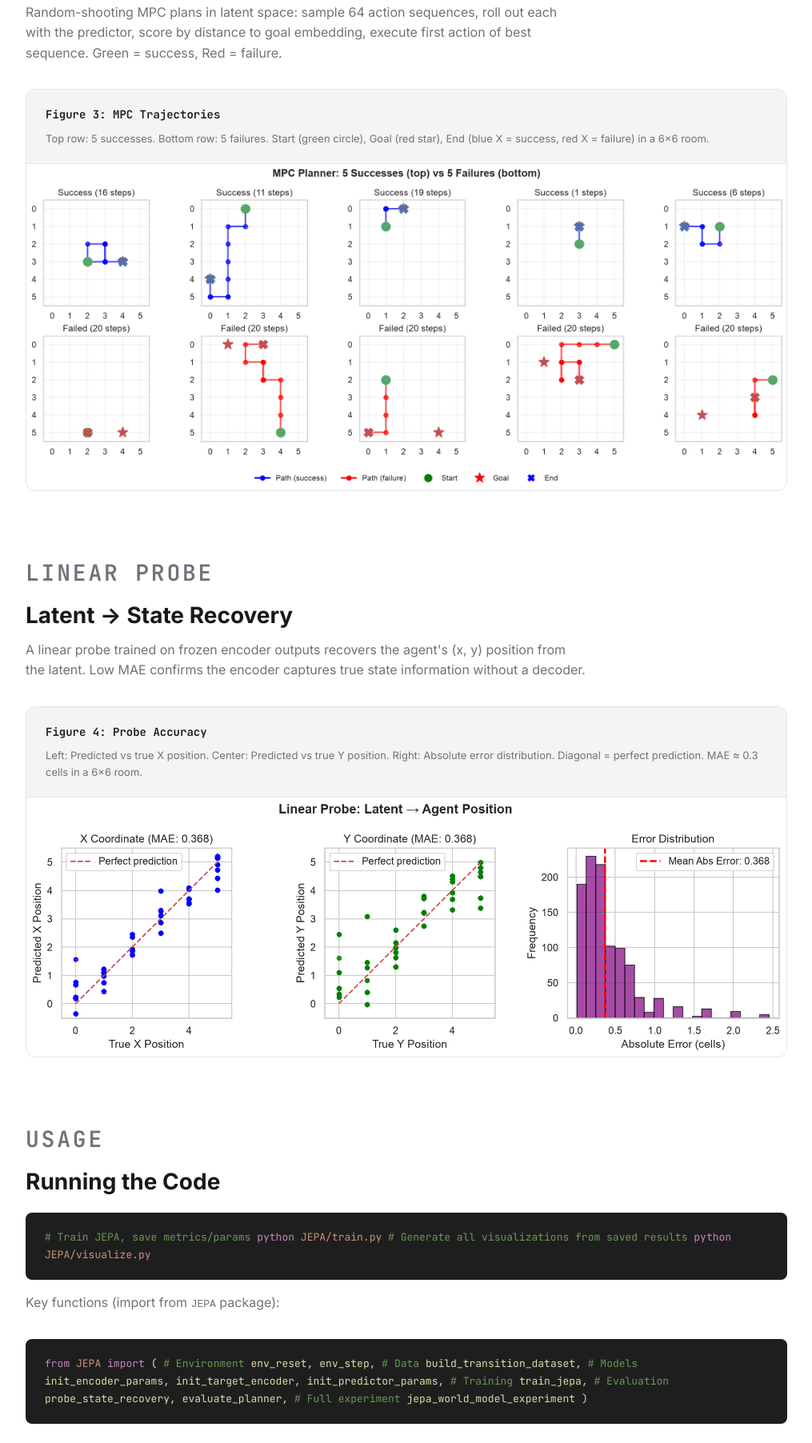
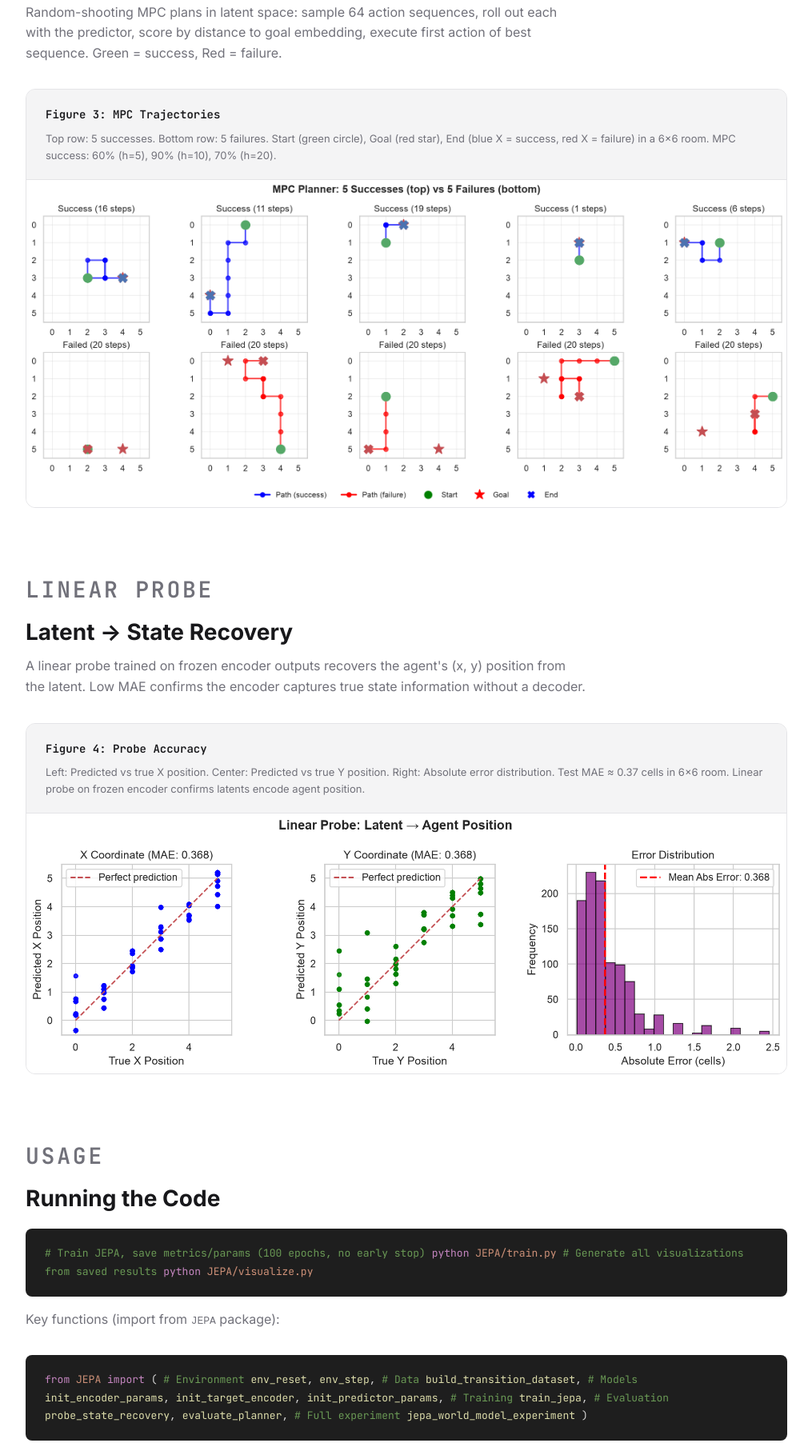
Before and after one commit to Reaper-ai/X-model-from-scratch, a plain HTML site: page docs/jepa.html in a window 1280 px wide. Shown: the part 2464-4268 px from the top of the page at 80% size, without its empty margins (132-1147 px from the left). Drawn offline with Linux system fonts and the light colour scheme.

Commit message:
docs update

```diff
--- a/docs/jepa.html
+++ b/docs/jepa.html
@@ -211,7 +211,7 @@
       <div class="figure">
         <div class="figure-header">
           <h3 class="figure-title">Figure 2: Training Curves (Animated)</h3>
-          <p class="figure-caption">Left: JEPA loss over steps (train + val). Purple dotted lines mark horizon curriculum shifts (h→5, h→10, h→15, h→20). Right: Collapse metric (mean std of latent dimensions) — target is γ=1.0 (green dashed line). An untrained encoder collapses (std ≈ 0), making prediction trivial but useless.</p>
+          <p class="figure-caption">Config: 100 epochs, batch 32, lr=0.1, no early stopping. Horizon curriculum: 5→10→15→20 every 30 epochs (purple dotted lines). Left: JEPA loss (train + val). Right: Collapse metric (mean latent std) targeting γ=1.0.</p>
         </div>
         <div class="figure-content gif-wrapper">
           <img src="../JEPA/images/training_curves.gif" alt="Training curves animation" loading="lazy">
@@ -226,7 +226,7 @@
       <div class="figure">
         <div class="figure-header">
           <h3 class="figure-title">Figure 3: MPC Trajectories</h3>
-          <p class="figure-caption">Top row: 5 successes. Bottom row: 5 failures. Start (green circle), Goal (red star), End (blue X = success, red X = failure) in a 6×6 room.</p>
+          <p class="figure-caption">Top row: 5 successes. Bottom row: 5 failures. Start (green circle), Goal (red star), End (blue X = success, red X = failure) in a 6×6 room. MPC success: 60% (h=5), 90% (h=10), 70% (h=20).</p>
         </div>
         <div class="figure-content">
           <img src="../JEPA/images/mpc_trajectories.png" alt="MPC trajectories" loading="lazy">
@@ -241,7 +241,7 @@
       <div class="figure">
         <div class="figure-header">
           <h3 class="figure-title">Figure 4: Probe Accuracy</h3>
-          <p class="figure-caption">Left: Predicted vs true X position. Center: Predicted vs true Y position. Right: Absolute error distribution. Diagonal = perfect prediction. MAE ≈ 0.3 cells in a 6×6 room.</p>
+          <p class="figure-caption">Left: Predicted vs true X position. Center: Predicted vs true Y position. Right: Absolute error distribution. Test MAE ≈ 0.37 cells in 6×6 room. Linear probe on frozen encoder confirms latents encode agent position.</p>
         </div>
         <div class="figure-content">
           <img src="../JEPA/images/probe_accuracy.png" alt="Probe accuracy" loading="lazy">
@@ -252,7 +252,7 @@
     <section class="section" id="usage">
       <h2 class="section-title">Usage</h2>
       <h2>Running the Code</h2>
-      <div class="code-block"><span class="comment"># Train JEPA, save metrics/params</span>
+      <div class="code-block"><span class="comment"># Train JEPA, save metrics/params (100 epochs, no early stop)</span>
 <span class="keyword">python</span> <span class="string">JEPA/train.py</span>
 
 <span class="comment"># Generate all visualizations from saved results</span>
@@ -296,7 +296,6 @@
           <h3>Analysis & Docs</h3>
           <ul>
             <li><code>analysis.py</code> — All visualizations</li>
-            <li><code>scaffold.py</code> — End-to-end demo</li>
             <li><code>train.py</code> / <code>visualize.py</code> — Train + generate plots</li>
             <li><code>images/</code> — Generated outputs</li>
           </ul>
```
Also changed, not shown: 2 other files.
